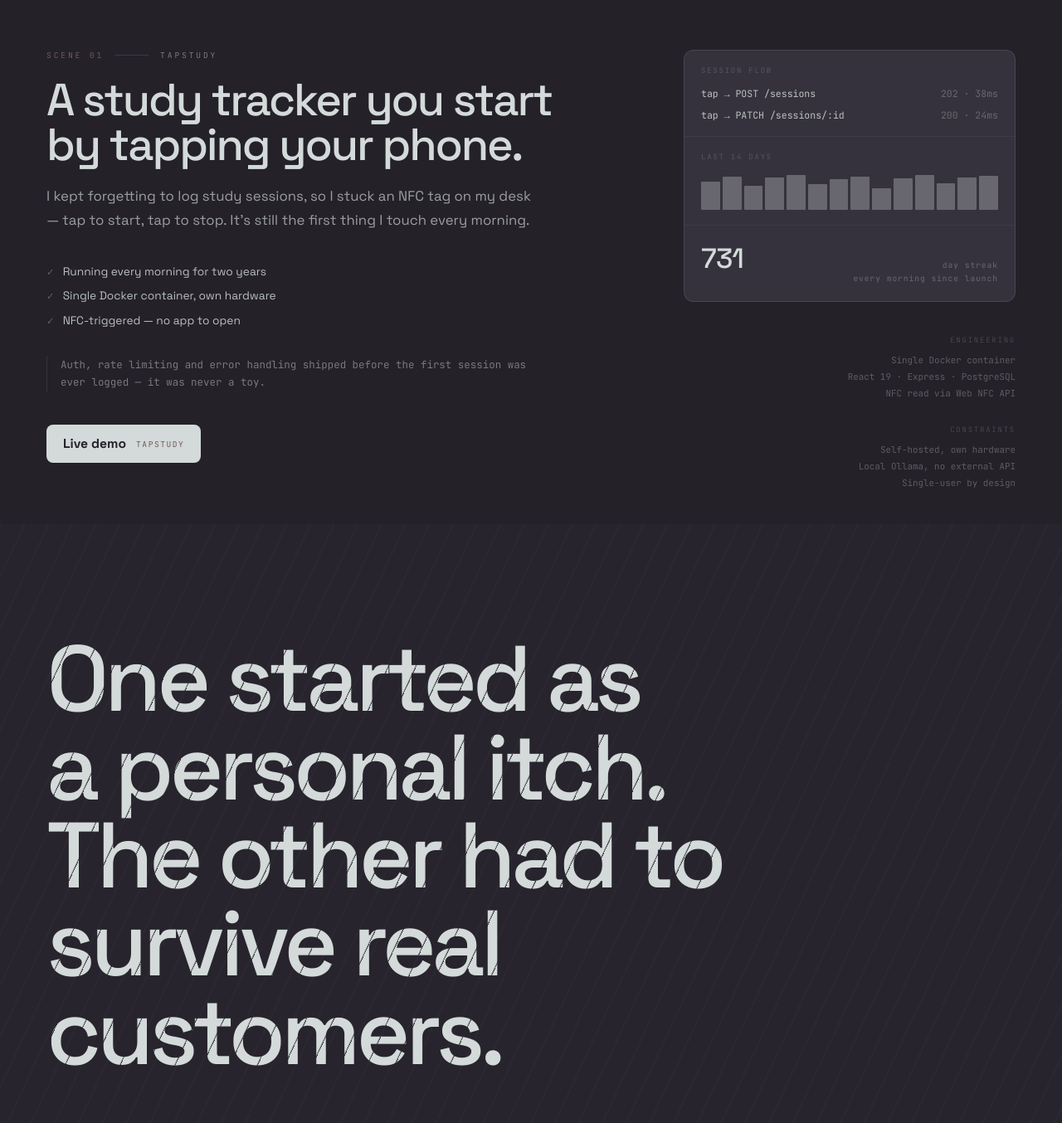
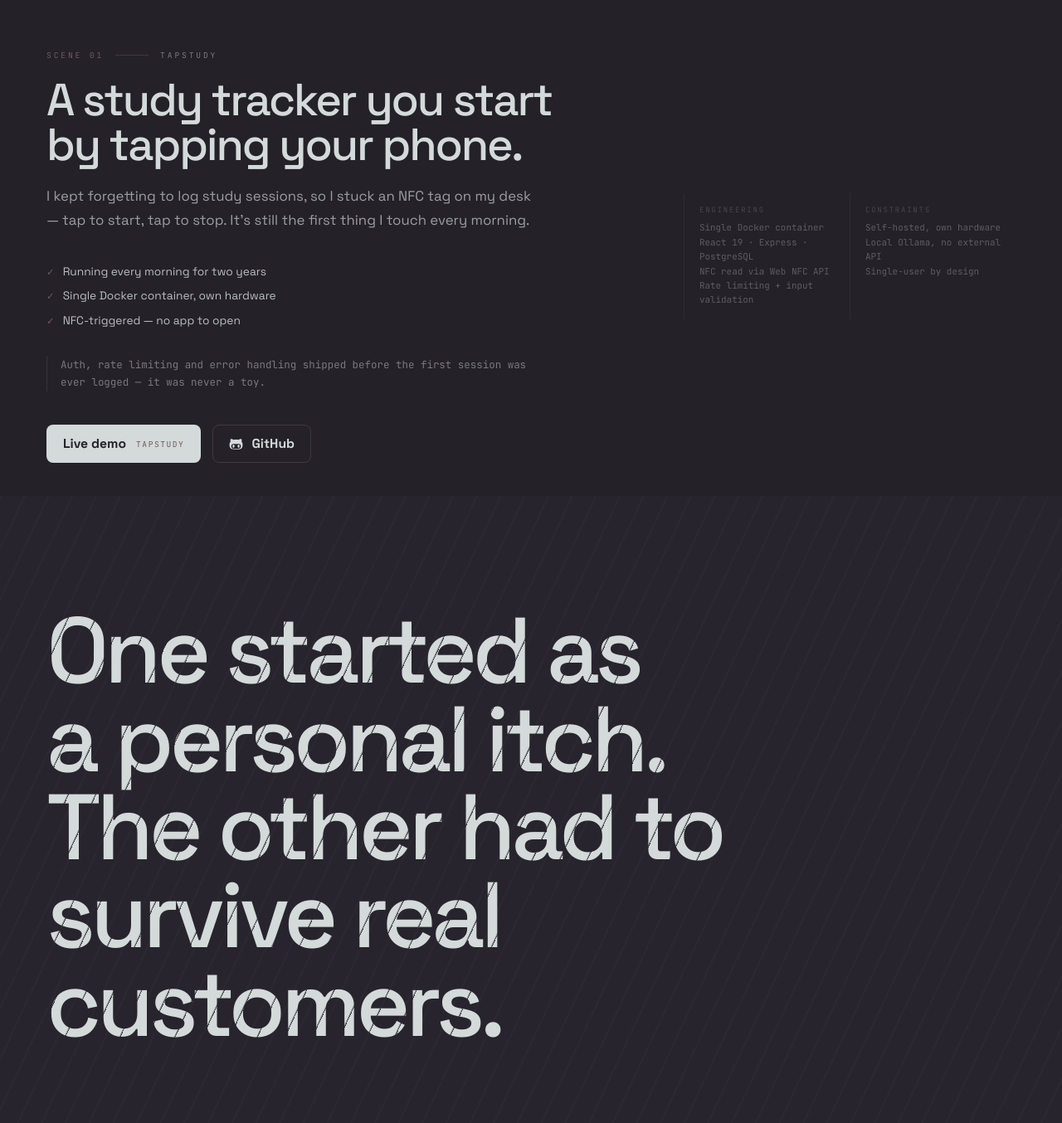
Before and after one commit to c-panagopoulos/Personal-Website, a React (Vite) app in the folder client/: page / in a window 1280 px wide. Shown: the part 2956-4310 px from the top of the page at 83% size. Built offline with nearby package versions, Linux system fonts and the light colour scheme.

Commit message:
Rework project scenes and stack panel layout, drop tapstudy stats panel

```diff
--- a/client/src/App.jsx
+++ b/client/src/App.jsx
@@ -2,7 +2,6 @@ import NavBar from "./components/NavBar.jsx";
 import Hero from "./components/Hero.jsx";
 import MacbookScroll from "./components/MacbookScroll.jsx";
 import ProjectScene from "./components/ProjectScene.jsx";
-import TapStudyEvidence from "./components/TapStudyEvidence.jsx";
 import MotionCarousel from "./components/MotionCarousel.jsx";
 import AssistantSection from "./components/AssistantSection.jsx";
 import HomelabSection from "./components/HomelabSection.jsx";
@@ -54,12 +53,12 @@ export default function App() {
             "NFC-triggered — no app to open",
           ]}
           how="Auth, rate limiting and error handling shipped before the first session was ever logged — it was never a toy."
-          evidence={<TapStudyEvidence />}
           ctaLabel="Live demo"
           ctaTag="TAPSTUDY"
-          ctaHref="#scene-01"
+          ctaHref="https://tapstudy.cpanagopoulos.dev"
+          githubHref="https://github.com/c-panagopoulos/tapstudy"
           stack={[
-            { label: "ENGINEERING", items: ["Single Docker container", "React 19 · Express · PostgreSQL", "NFC read via Web NFC API"] },
+            { label: "ENGINEERING", items: ["Single Docker container", "React 19 · Express · PostgreSQL", "NFC read via Web NFC API", "Rate limiting + input validation"] },
             { label: "CONSTRAINTS", items: ["Self-hosted, own hardware", "Local Ollama, no external API", "Single-user by design"] },
           ]}
         />
@@ -82,7 +81,7 @@ export default function App() {
           sceneName="HERMES"
           showBrowserPreview={false}
           divider
-          factsLayout="inline"
+          factsLayout="column"
           title="A support chatbot that only answers what it can cite."
           body="Customers ask questions; the bot answers only from what it can cite — no hallucinated policy, no made-up support replies."
           proof={[
@@ -92,9 +91,10 @@ export default function App() {
             "Self-hosted on Hetzner",
           ]}
           how="Retrieves the closest matching chunks from internal docs via pgvector, then answers only from those. When a customer sounds dissatisfied, an n8n webhook opens a case in Salesforce for a human agent."
-          ctaLabel="Read more"
+          ctaLabel="Live demo"
           ctaTag="HERMES"
-          ctaHref="#assistant"
+          ctaHref="https://hermes.cpanagopoulos.dev"
+          githubHref="https://github.com/c-panagopoulos/hermes-ai"
           stack={[
             { label: "ENGINEERING", items: ["PostgreSQL + pgvector", "Token-streamed via SSE", "n8n → Salesforce escalation"] },
             { label: "CONSTRAINTS", items: ["Self-hosted on Hetzner", "No hosted LLM API", "Escalates instead of guessing"] },
--- a/client/src/components/ProjectScene.jsx
+++ b/client/src/components/ProjectScene.jsx
@@ -1,5 +1,16 @@
 import Reveal from "./Reveal.jsx";
 import ScrambleText from "./ScrambleText.jsx";
+
+function GithubMark() {
+  return (
+    <svg width="17" height="17" viewBox="0 0 512 512" style={{ flexShrink: 0 }}>
+      <path
+        fill="currentColor"
+        d="M202.1 328.7c0 20.9-10.9 55.1-36.7 55.1s-36.7-34.2-36.7-55.1 10.9-55.1 36.7-55.1 36.7 34.2 36.7 55.1zM496 278.2c0 31.9-3.2 65.7-17.5 95-37.9 76.6-142.1 74.8-216.7 74.8-75.8 0-186.2 2.7-225.6-74.8-14.6-29-20.2-63.1-20.2-95 0-41.9 13.9-81.5 41.5-113.6-5.2-15.8-7.7-32.4-7.7-48.8 0-21.5 4.9-32.3 14.6-51.8 45.3 0 74.3 9 108.8 36 29-6.9 58.8-10 88.7-10 27 0 54.2 2.9 80.4 9.2 34-26.7 63-35.2 107.8-35.2 9.8 19.5 14.6 30.3 14.6 51.8 0 16.4-2.6 32.7-7.7 48.2 27.5 32.4 39 72.3 39 114.2zm-64.3 50.5c0-43.9-26.7-82.6-73.5-82.6-18.9 0-37 3.4-56 6-14.9 2.3-29.8 3.2-45.1 3.2-15.2 0-30.1-.9-45.1-3.2-18.7-2.6-37-6-56-6-46.8 0-73.5 38.7-73.5 82.6 0 87.8 80.4 101.3 150.4 101.3l48.2 0c70.3 0 150.6-13.4 150.6-101.3zm-82.6-55.1c-25.8 0-36.7 34.2-36.7 55.1s10.9 55.1 36.7 55.1 36.7-34.2 36.7-55.1-10.9-55.1-36.7-55.1z"
+      />
+    </svg>
+  );
+}
 
 function StackGroup({ group }) {
   return (
@@ -32,6 +43,7 @@ export default function ProjectScene({
   ctaLabel,
   ctaTag,
   ctaHref,
+  githubHref,
   factsLayout = "column",
   showBrowserPreview = true,
   divider = false,
@@ -82,7 +94,7 @@ export default function ProjectScene({
           {how && <p className="scene__how">{how}</p>}
 
           {factsLayout === "inline" && stack?.length > 0 && (
-            <div className="scene__stack scene__stack--inline">
+            <div className="scene__stack scene__stack--inline scene__stack--grid">
               {stack.map((group) => (
                 <StackGroup group={group} key={group.label} />
               ))}
@@ -95,6 +107,12 @@ export default function ProjectScene({
                 <span className="btn__label">{ctaLabel}</span>
                 <span className="btn__tag">{ctaTag}</span>
               </a>
+              {githubHref && (
+                <a className="btn btn--secondary" href={githubHref} target="_blank" rel="noreferrer">
+                  <GithubMark />
+                  <span className="btn__label">GitHub</span>
+                </a>
+              )}
             </div>
           )}
 
@@ -106,7 +124,7 @@ export default function ProjectScene({
           <div className="scene__side">
             {evidence && <Reveal>{evidence}</Reveal>}
             {stack?.length > 0 && (
-              <Reveal className="scene__stack">
+              <Reveal className="scene__stack scene__stack--grid">
                 {stack.map((group) => (
                   <StackGroup group={group} key={group.label} />
                 ))}
--- a/client/src/components/StackSection.jsx
+++ b/client/src/components/StackSection.jsx
@@ -16,6 +16,7 @@ export default function StackSection() {
 
   return (
     <div id="stack" className="stack-section">
+      <div className="stack-section__inner">
         <Reveal className="stack-section__head">
           <span className="stack-section__head-label">STACK</span>
           <span className="stack-section__head-rule" />
@@ -25,11 +26,14 @@ export default function StackSection() {
           No proficiency bars. Click anything below and the assistant defends the choice.
         </p>
 
-      <div className="stack-layout">
+        <div className="stack-panel">
           <Reveal className="stack-groups">
-          {STACK_GROUPS.map((group, i) => (
+            {STACK_GROUPS.map((group) => (
               <div className="stack-group" key={group.label}>
-              <div className="stack-group__label">{group.label}</div>
+                <div className="stack-group__head">
+                  <span className="stack-group__label">{group.label}</span>
+                  <span className="stack-group__rule" />
+                </div>
                 <div className="stack-tags">
                   {group.items.map((name) => (
                     <button
@@ -41,10 +45,11 @@ export default function StackSection() {
                     </button>
                   ))}
                 </div>
-              {i < STACK_GROUPS.length - 1 && <div className="stack-group__divider" />}
               </div>
             ))}
           </Reveal>
+
+          <div className="stack-panel__divider" />
 
           <div className="stack-answer-panel shader-panel">
             <div className="shader-panel__canvas">
@@ -82,5 +87,6 @@ export default function StackSection() {
           </div>
         </div>
       </div>
+    </div>
   );
 }
--- a/client/src/components/TapStudyEvidence.jsx
+++ /dev/null
@@ -1,42 +0,0 @@
-// Illustrative — the shape of a real request trace and usage pattern,
-// not a live telemetry feed. Bar heights are fixed, not random, so the
-// streak reads as consistent rather than noisy.
-const DAY_BARS = [78, 92, 65, 88, 95, 70, 84, 91, 60, 87, 96, 73, 89, 94];
-
-export default function TapStudyEvidence() {
-  return (
-    <div className="evidence-panel">
-      <div className="evidence-panel__section">
-        <div className="evidence-panel__label">SESSION FLOW</div>
-        <div className="evidence-flow">
-          <div className="evidence-flow__step">
-            <span>tap → POST /sessions</span>
-            <span className="evidence-flow__meta">202 · 38ms</span>
-          </div>
-          <div className="evidence-flow__step">
-            <span>tap → PATCH /sessions/:id</span>
-            <span className="evidence-flow__meta">200 · 24ms</span>
-          </div>
-        </div>
-      </div>
-      <div className="evidence-panel__section">
-        <div className="evidence-panel__label">LAST 14 DAYS</div>
-        <div className="evidence-chart">
-          {DAY_BARS.map((h, i) => (
-            <span className="evidence-chart__bar" key={i} style={{ height: `${h}%` }} />
-          ))}
-        </div>
-      </div>
-      <div className="evidence-panel__section">
-        <div className="evidence-metric">
-          <span className="evidence-metric__value">731</span>
-          <span className="evidence-metric__caption">
-            day streak
-            <br />
-            every morning since launch
-          </span>
-        </div>
-      </div>
-    </div>
-  );
-}
--- a/client/src/styles/global.css
+++ b/client/src/styles/global.css
@@ -892,7 +892,7 @@ button {
   grid-template-columns: 1fr 400px;
   gap: 56px;
   padding: 40px 56px 0;
-  align-items: start;
+  align-items: stretch;
 }
 .scene__grid--single {
   grid-template-columns: 1fr;
@@ -1013,11 +1013,27 @@ button {
 .scene__stack--inline .scene__stack-group {
   text-align: left;
 }
+.scene__stack--grid,
+.scene__stack--inline.scene__stack--grid {
+  display: grid;
+  grid-template-columns: repeat(2, 1fr);
+  gap: 0;
+}
+.scene__stack--grid .scene__stack-group {
+  text-align: left;
+  padding: 14px 0 14px 18px;
+  border-left: 1px solid var(--border);
+}
+.scene__stack--grid .scene__stack-value {
+  margin-top: 7px;
+  line-height: 1.6;
+}
 
 /* --- Evidence panels: project-specific proof, not screenshots or badges --- */
 .scene__side {
   display: flex;
   flex-direction: column;
+  justify-content: center;
   gap: 40px;
 }
 .scene__evidence-wrap {
@@ -1137,6 +1153,21 @@ button {
   font-size: 0.6rem;
   letter-spacing: 0.16em;
   color: var(--accent);
+}
+.btn--secondary {
+  background: transparent;
+  border: 1px solid var(--accent-border);
+  padding: 12px 19px;
+  gap: 10px;
+  color: var(--text-primary);
+}
+.btn--secondary:hover {
+  background: var(--accent-bg);
+  border-color: var(--accent);
+  transform: translateY(-1px);
+}
+.btn--secondary .btn__label {
+  color: var(--text-primary);
 }
 
 /* --- Homelab / statement sections --- */
@@ -1402,39 +1433,50 @@ button {
   color: var(--text-secondary);
   text-wrap: pretty;
 }
-.stack-layout {
-  display: grid;
-  grid-template-columns: 1fr 540px;
-  gap: 48px;
-  align-items: start;
+.stack-section__inner {
+  max-width: 1040px;
+  margin: 0 auto;
+}
+.stack-panel {
+  display: flex;
+  border: 1px solid rgba(113, 90, 90, 0.18);
+  border-radius: 16px;
+  background: rgba(22, 20, 24, 0.45);
+  overflow: hidden;
 }
 @media (max-width: 900px) {
-  .stack-layout {
-    grid-template-columns: 1fr;
+  .stack-panel {
+    flex-direction: column;
   }
 }
 .stack-groups {
-  display: flex;
-  flex-direction: column;
-  max-width: 640px;
+  flex: 1;
+  min-width: 0;
+  padding: 36px 40px;
+  display: flex;
+  flex-direction: column;
+  gap: 26px;
 }
 .stack-group {
-  padding: 22px 0;
-}
-.stack-group:first-child {
-  padding-top: 0;
+  display: flex;
+  flex-direction: column;
+  gap: 12px;
+}
+.stack-group__head {
+  display: flex;
+  align-items: center;
+  gap: 10px;
 }
 .stack-group__label {
   font-family: var(--font-mono);
   font-size: 0.62rem;
-  letter-spacing: 0.3em;
+  letter-spacing: 0.24em;
   color: var(--text-tertiary);
-  margin-bottom: 12px;
-}
-.stack-group__divider {
-  margin-top: 22px;
+}
+.stack-group__rule {
+  width: 26px;
   height: 1px;
-  background: var(--border);
+  background: var(--accent-border);
 }
 .stack-tags {
   display: flex;
@@ -1464,17 +1506,26 @@ button {
   background: var(--accent-bg);
 }
 
+.stack-panel__divider {
+  width: 1px;
+  align-self: stretch;
+  background: rgba(113, 90, 90, 0.18);
+}
+
 .stack-answer-panel {
-  border: 1px solid var(--border-strong);
-  border-radius: 13px;
-  background: rgba(25, 23, 27, 0.7);
-  padding: 32px;
+  flex: 0 0 380px;
+  min-width: 0;
+  min-height: 460px;
+  padding: 36px 32px;
+  display: flex;
+  flex-direction: column;
+  justify-content: center;
+  gap: 12px;
+  background: rgba(14, 13, 15, 0.55);
 }
 .stack-answer-panel__idle {
-  min-height: 260px;
-  display: flex;
-  flex-direction: column;
-  justify-content: center;
+  display: flex;
+  flex-direction: column;
   gap: 10px;
 }
 .stack-answer-panel__idle-label {
```
Lines whose indentation alone changed are shown as unchanged.
